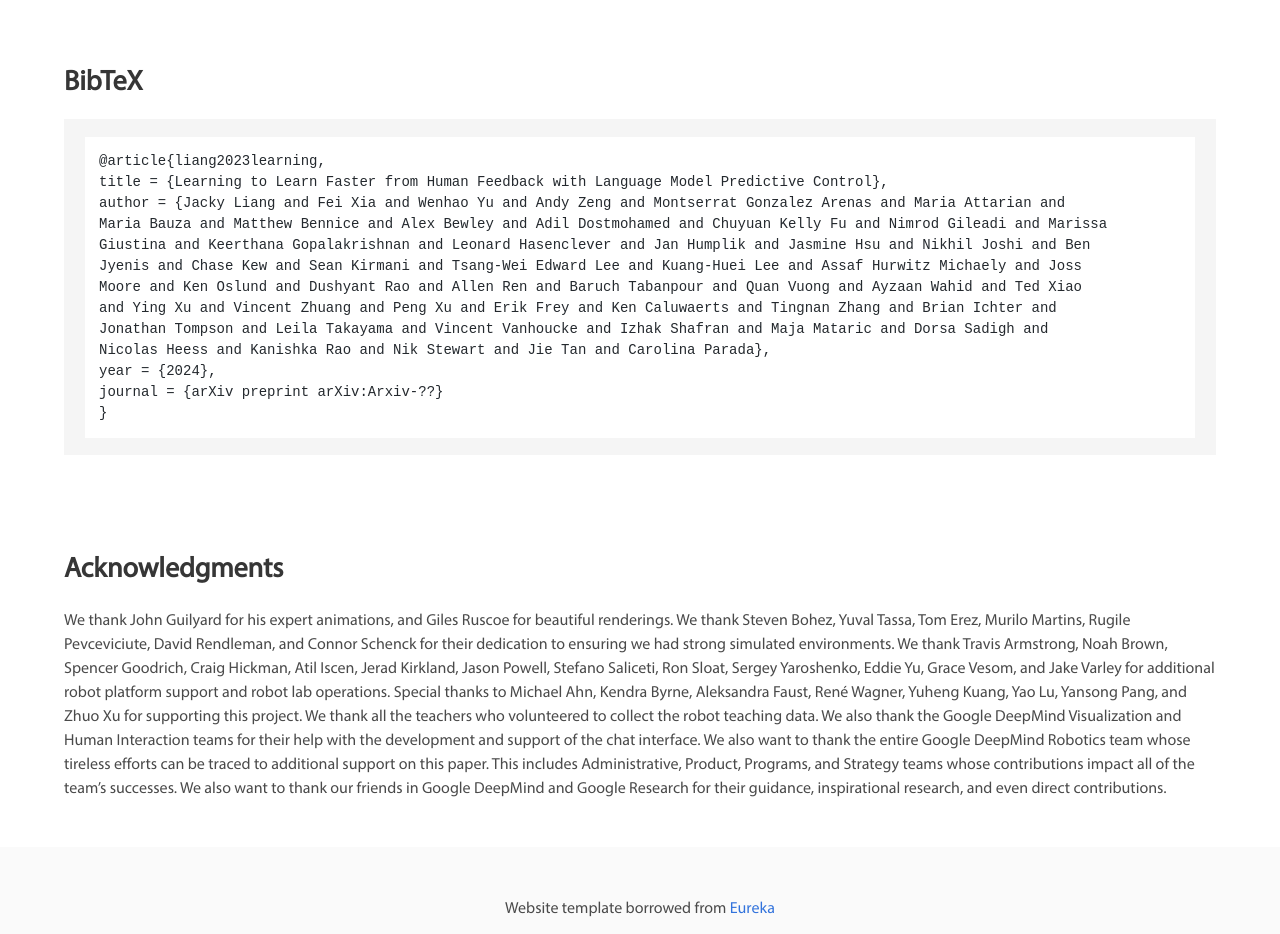
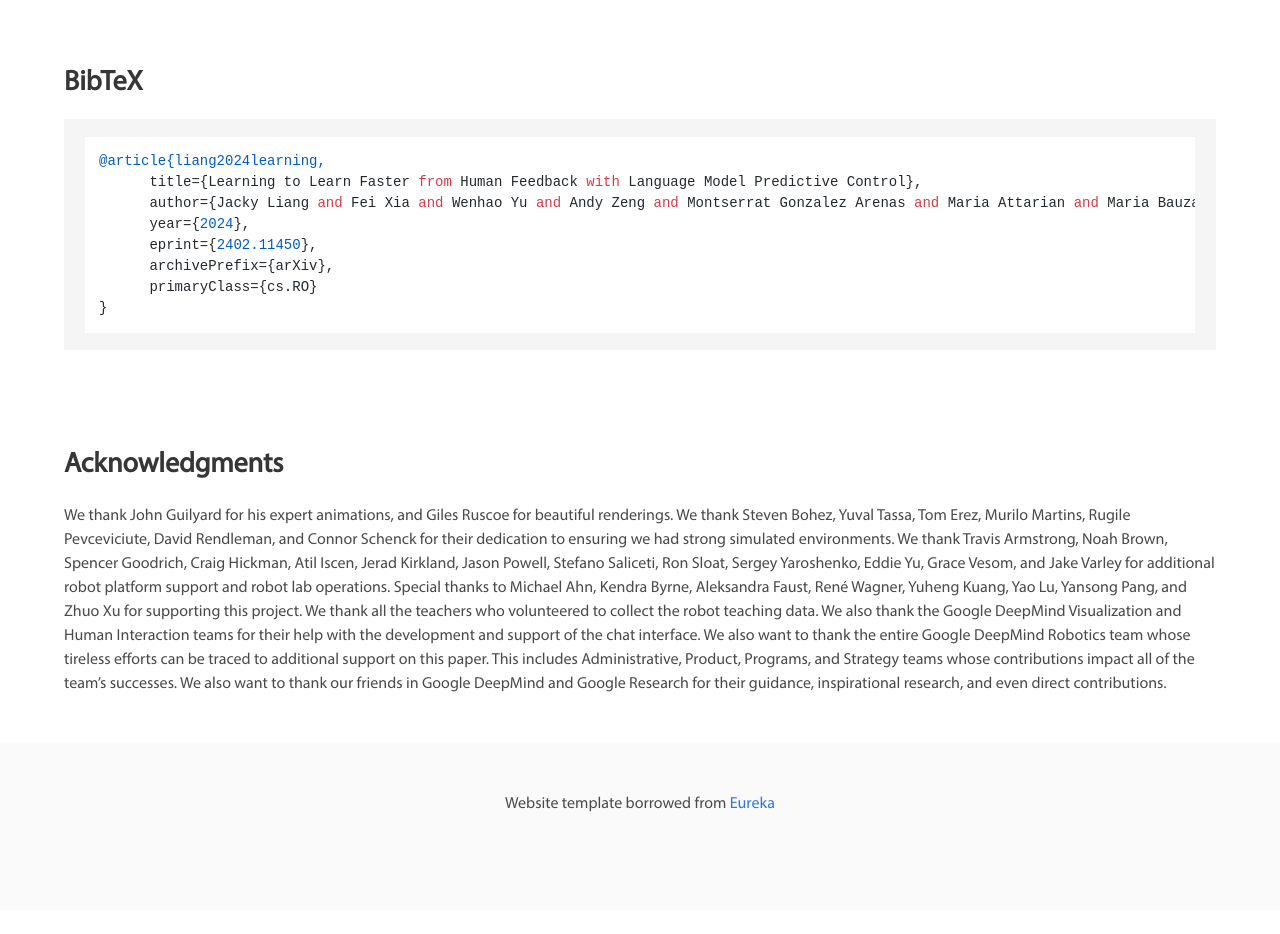
Before and after one commit to robot-teaching/robot-teaching.github.io, a plain HTML site: page index.html in a window 1280 px wide. Shown: the part 8340-9274 px from the top of the page. After the commit the page ends 9250 px from the top, so only its background shows below. Drawn offline with nearby package versions, Linux system fonts and the light colour scheme; some icons are missing; a web font is replaced by a local one.

Commit message:
Update index.html

```diff
--- a/index.html
+++ b/index.html
@@ -418,18 +418,13 @@
 <section class="section" id="BibTeX">
     <div class="container is-max-widescreen content">
         <h2 class="title">BibTeX</h2>
-        <pre><code>@article{liang2023learning,
-title = {Learning to Learn Faster from Human Feedback with Language Model Predictive Control},
-author = {Jacky Liang and Fei Xia and Wenhao Yu and Andy Zeng and Montserrat Gonzalez Arenas and Maria Attarian and
-Maria Bauza and Matthew Bennice and Alex Bewley and Adil Dostmohamed and Chuyuan Kelly Fu and Nimrod Gileadi and Marissa
-Giustina and Keerthana Gopalakrishnan and Leonard Hasenclever and Jan Humplik and Jasmine Hsu and Nikhil Joshi and Ben
-Jyenis and Chase Kew and Sean Kirmani and Tsang-Wei Edward Lee and Kuang-Huei Lee and Assaf Hurwitz Michaely and Joss
-Moore and Ken Oslund and Dushyant Rao and Allen Ren and Baruch Tabanpour and Quan Vuong and Ayzaan Wahid and Ted Xiao
-and Ying Xu and Vincent Zhuang and Peng Xu and Erik Frey and Ken Caluwaerts and Tingnan Zhang and Brian Ichter and
-Jonathan Tompson and Leila Takayama and Vincent Vanhoucke and Izhak Shafran and Maja Mataric and Dorsa Sadigh and
-Nicolas Heess and Kanishka Rao and Nik Stewart and Jie Tan and Carolina Parada},
-year = {2024},
-journal = {arXiv preprint arXiv:Arxiv-??}
+        <pre><code>@article{liang2024learning,
+      title={Learning to Learn Faster from Human Feedback with Language Model Predictive Control},
+      author={Jacky Liang and Fei Xia and Wenhao Yu and Andy Zeng and Montserrat Gonzalez Arenas and Maria Attarian and Maria Bauza and Matthew Bennice and Alex Bewley and Adil Dostmohamed and Chuyuan Kelly Fu and Nimrod Gileadi and Marissa Giustina and Keerthana Gopalakrishnan and Leonard Hasenclever and Jan Humplik and Jasmine Hsu and Nikhil Joshi and Ben Jyenis and Chase Kew and Sean Kirmani and Tsang-Wei Edward Lee and Kuang-Huei Lee and Assaf Hurwitz Michaely and Joss Moore and Ken Oslund and Dushyant Rao and Allen Ren and Baruch Tabanpour and Quan Vuong and Ayzaan Wahid and Ted Xiao and Ying Xu and Vincent Zhuang and Peng Xu and Erik Frey and Ken Caluwaerts and Tingnan Zhang and Brian Ichter and Jonathan Tompson and Leila Takayama and Vincent Vanhoucke and Izhak Shafran and Maja Mataric and Dorsa Sadigh and Nicolas Heess and Kanishka Rao and Nik Stewart and Jie Tan and Carolina Parada},
+      year={2024},
+      eprint={2402.11450},
+      archivePrefix={arXiv},
+      primaryClass={cs.RO}
 }
 </code></pre>
     </div>
```
